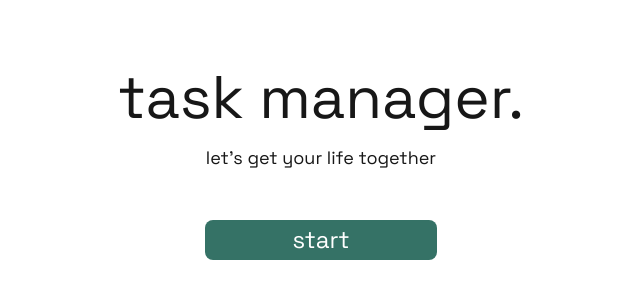
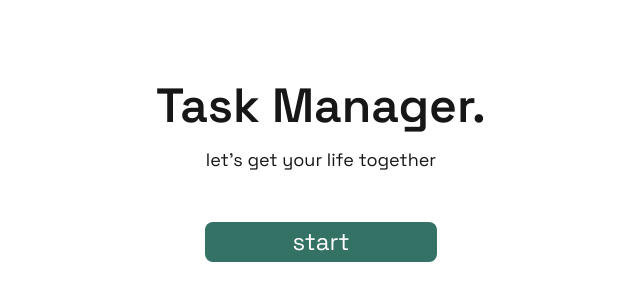
Before and after one commit to natalie-lim/craft-chatbot, a Next.js app: page / in a window 1280 px wide. Shown: the part 236-536 px from the top of the page, without its empty margins (319-959 px from the left). Built offline with nearby package versions, Linux system fonts and the light colour scheme; no server answers.

Commit message:
added typing feature for frontend

```diff
--- a/src/app/page.js
+++ b/src/app/page.js
@@ -1,7 +1,7 @@
 "use client";
 
 import { useRouter } from "next/navigation";
-import { useState } from "react";
+import { useState, useEffect } from "react";
 import { Space_Grotesk } from "next/font/google";
 import { signInWithPopup } from "firebase/auth";
 import {setDoc, doc, getDoc} from "firebase/firestore";
@@ -11,6 +11,25 @@ const spaceGrotesk = Space_Grotesk({
   subsets: ['latin'],
   weight: ['400', '600'],
 });
+
+function TypingText({ text, delay = 100 }) {
+  const [displayedText, setDisplayedText] = useState('');
+  const [index, setIndex] = useState(0);
+
+  useEffect(() => {
+      if (index < text.length) {
+          const intervalId = setInterval(() => {
+              setDisplayedText(prevText => prevText + text[index]);
+              setIndex(prevIndex => prevIndex + 1);
+          }, delay);
+
+          return () => clearInterval(intervalId);
+      }
+  }, [displayedText, index, text, delay]);
+
+  return <span className={`${spaceGrotesk.className} text-5xl font-semibold pt-4`}>{displayedText}</span>;
+}
+
 
 async function checkIfUserExists({docName}) {
   const docRef = doc(db, "userInfo", docName);
@@ -73,7 +92,7 @@ export default function Home() {
 
   return (
     <div className={`flex flex-col items-center min-h-screen justify-center transition-opacity duration-1000 ${fadeOut ? 'opacity-0' : 'opacity-100'}`}>
-      <h1 className={`${spaceGrotesk.className} text-6xl`}>task manager.</h1>
+      <TypingText delay = {150} text ="Task Manager." ></TypingText>
       <h2 className={`${spaceGrotesk.className} text-lg pt-4`}>let's get your life together</h2>
       <button
         onClick={handleClick}
```
